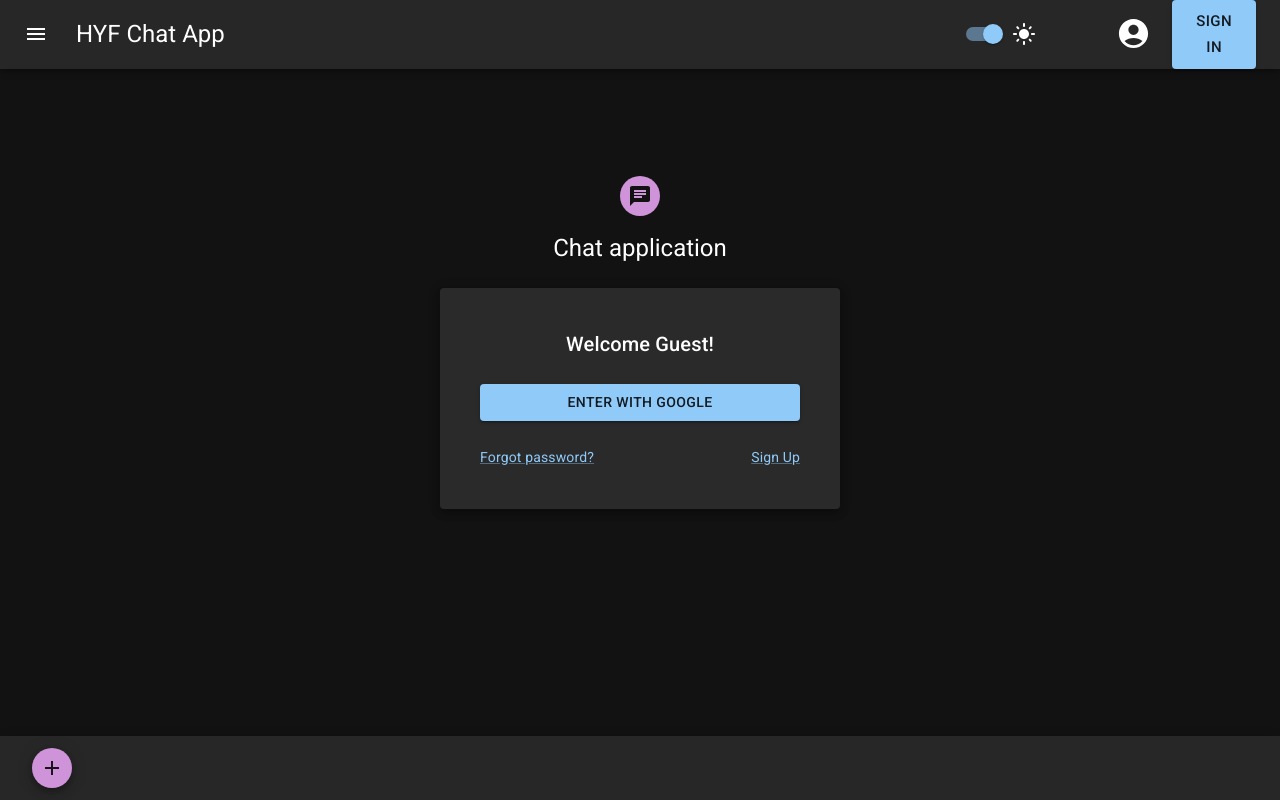
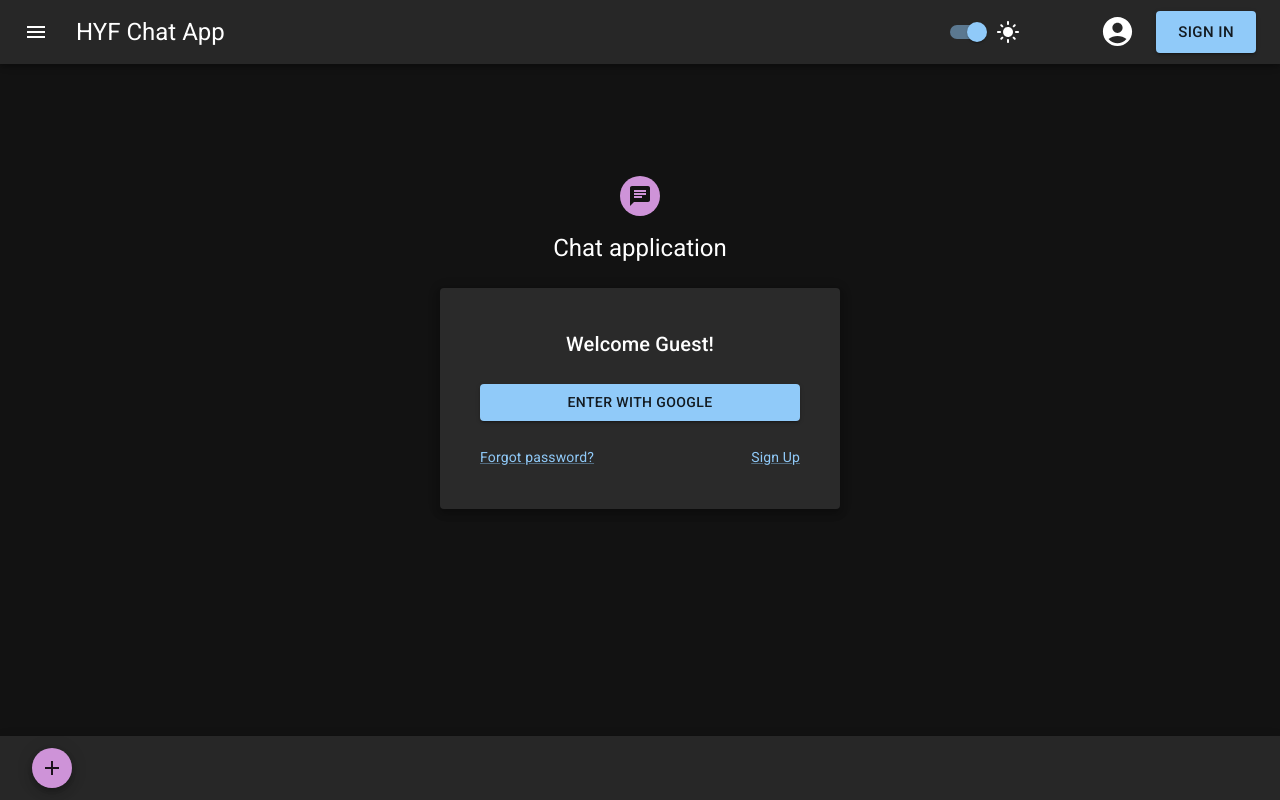
Before and after one commit to Andryushik/chat_app_react, a React (Create React App) app: page / in a window 1280 px wide. Built offline with nearby package versions, Linux system fonts and the light colour scheme; no server answers.

Commit message:
sign in modified

```diff
--- a/src/components/Navbar.js
+++ b/src/components/Navbar.js
@@ -77,6 +77,7 @@ const Navbar = () => {
                 size="large"
                 variant="contained"
                 onClick={() => navigate(LOGIN_ROUTE)}
+                sx={{ minWidth: 'max-content' }}
               >
                 Sign in
               </Button>
```
